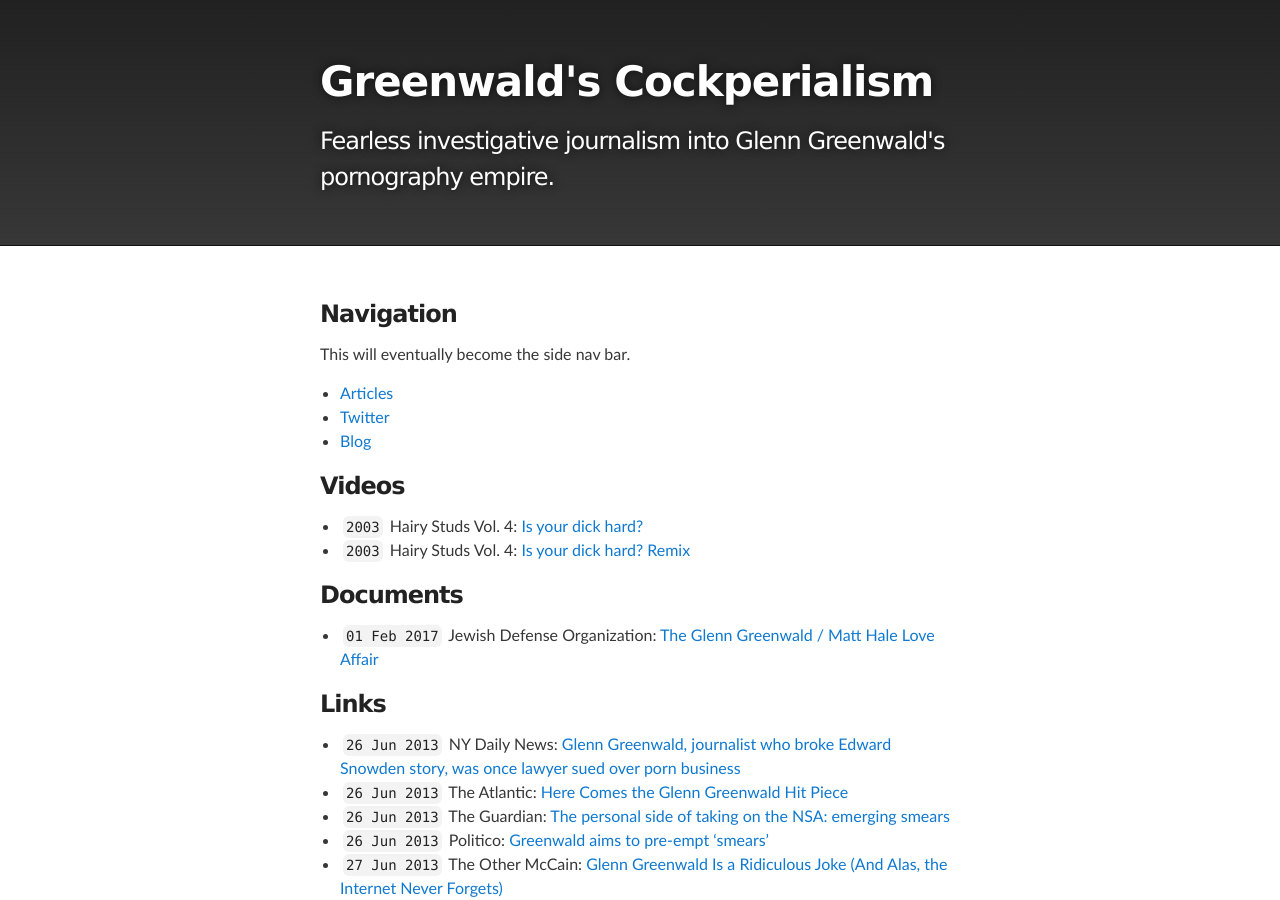
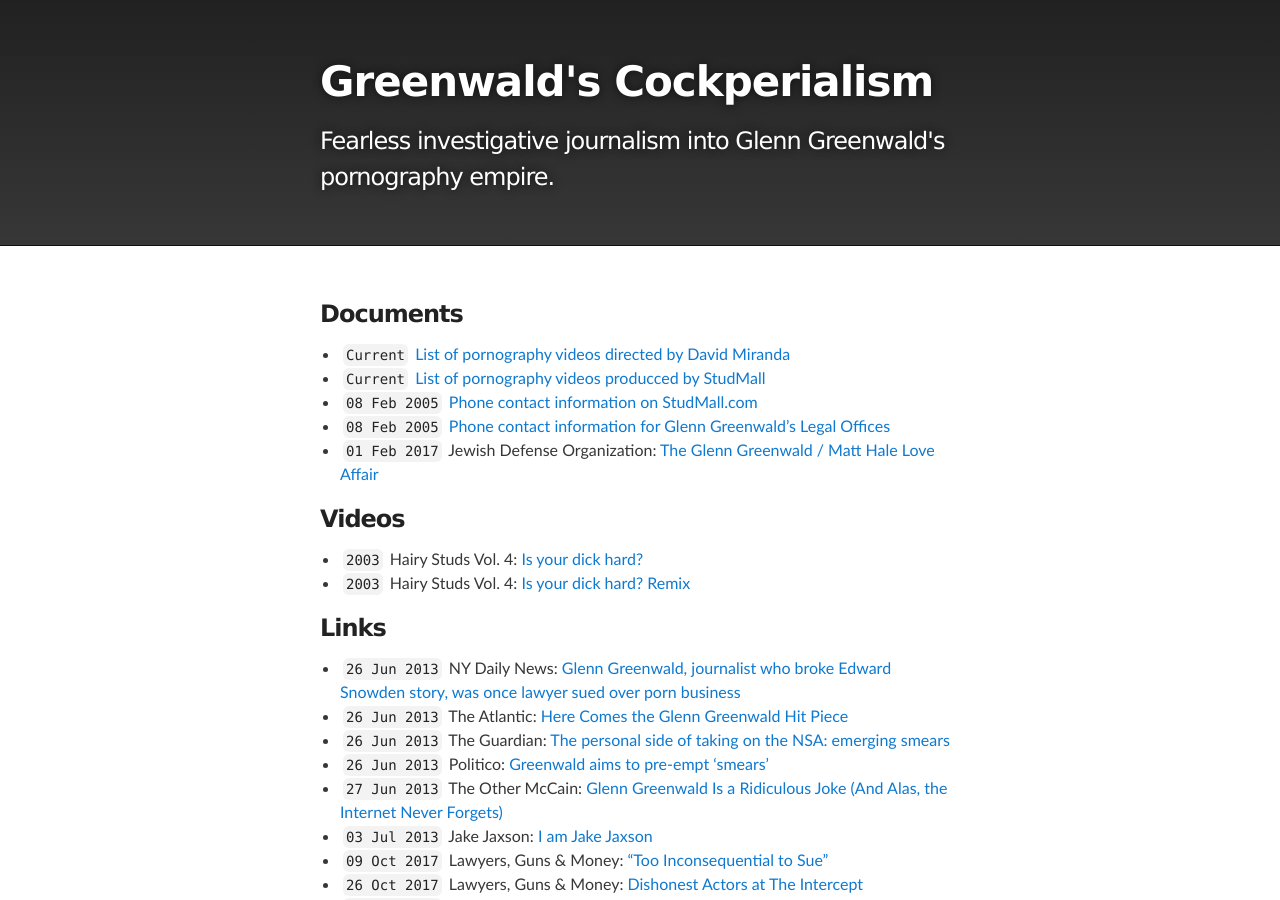
Before and after one commit to masternotions/masternotions.github.io, a Jekyll site: the page built from index.md, in a window 1280 px wide and 900 px high. Built offline with Jekyll 4.4.1, drawn with Linux system fonts in a browser that asks for light colours.

Commit message:
Update index.md

```diff
--- a/index.md
+++ b/index.md
@@ -3,22 +3,20 @@ title: Home
 layout: default
 ---
 
-### Navigation
 
-This will eventually become the side nav bar.
+### Documents
 
-- [Articles](articles.md)
-- [Twitter](twitter.md)
-- [Blog](blog.md)
+- ``Current`` [List of pornography videos directed by David Miranda](https://www.gayeroticvideoindex.com/D/3/2013.html)
+- ``Current`` [List of pornography videos producced by StudMall](https://www.gayeroticvideoindex.com/C/7/6277.html)
+- ``08 Feb 2005`` [Phone contact information on StudMall.com](http://web.archive.org/web/20050208081923/http://www.studmall.com/contact.php)
+- ``08 Feb 2005`` [Phone contact information for Glenn Greenwald's Legal Offices](https://archive.is/7CM2z)
+- ``01 Feb 2017`` Jewish Defense Organization: [The Glenn Greenwald / Matt Hale Love Affair](/docs/glenn-greenwald-matt-hale-affair.pdf)
 
 ### Videos
 
 - ``2003`` Hairy Studs Vol. 4: [Is your dick hard?](/media/hairy-studs-4-audio.mp4)
 - ``2003`` Hairy Studs Vol. 4: [Is your dick hard? Remix](/media/hairy-studs-4-audio-remix.mp4)
 
-### Documents
-
-- ``01 Feb 2017`` Jewish Defense Organization: [The Glenn Greenwald / Matt Hale Love Affair](/docs/glenn-greenwald-matt-hale-affair.pdf)
 
 ### Links
 
```
